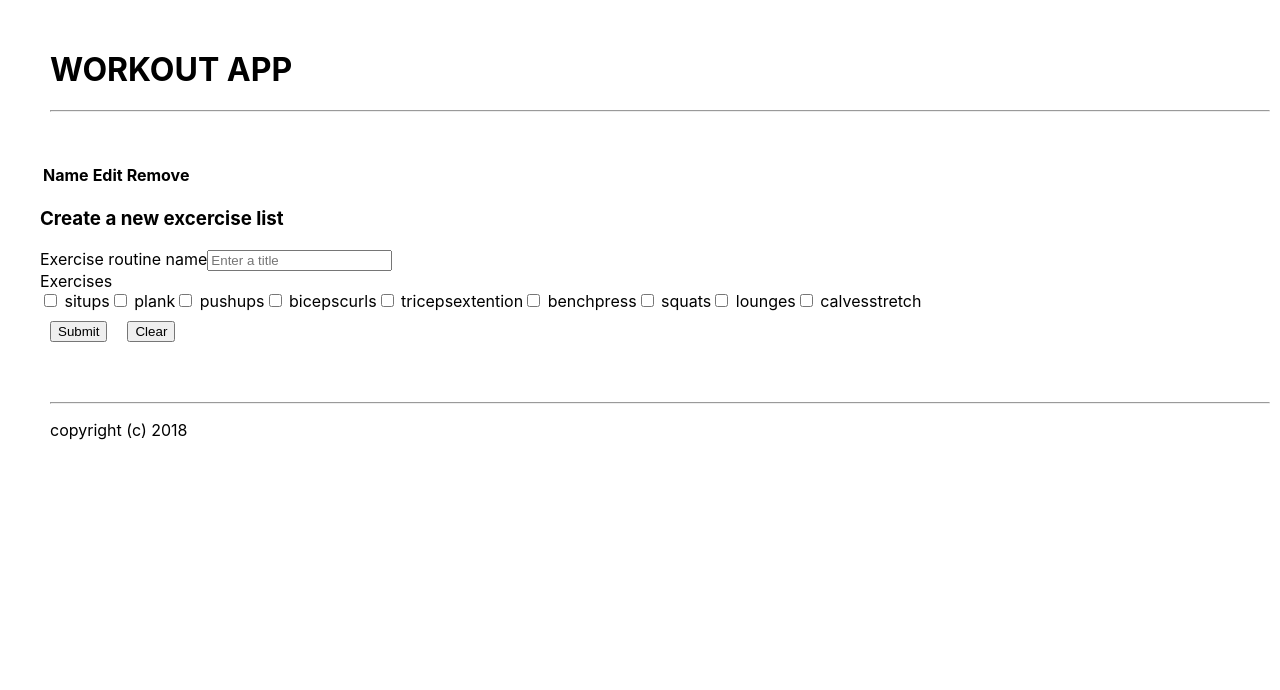
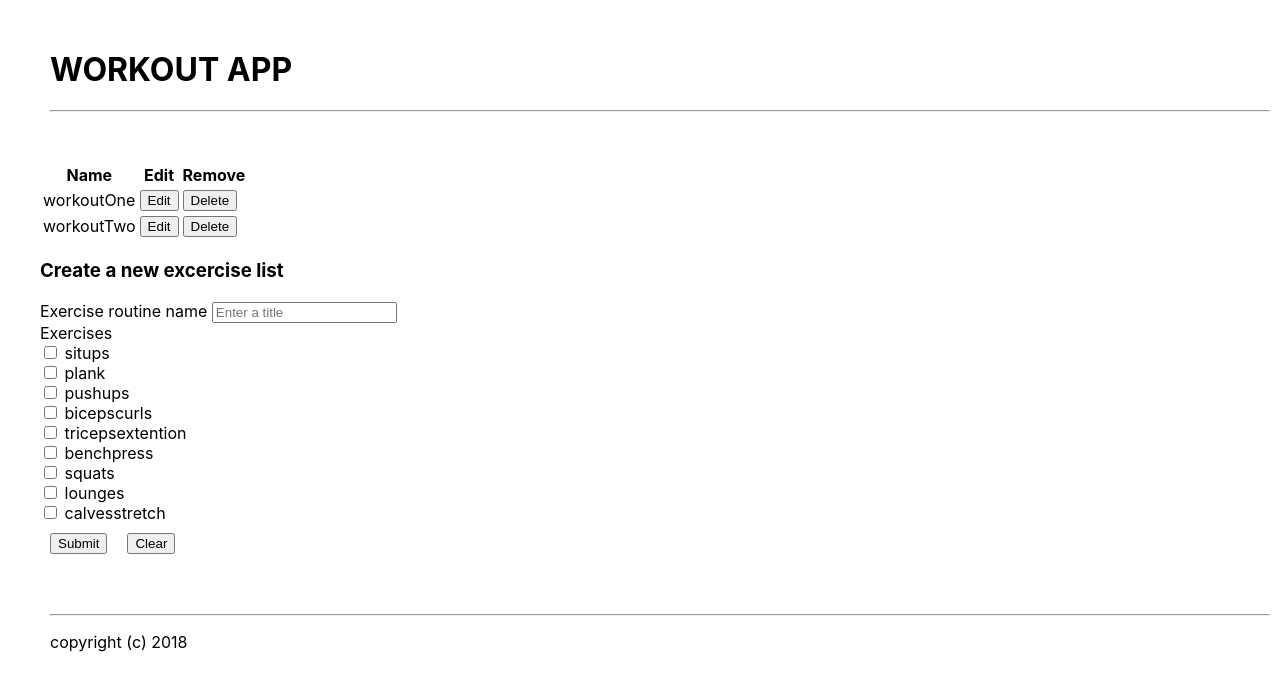
Before and after one commit to usaspiff/react-workout-app-forms, a React (Create React App) app: page / in a window 1280 px wide. Shown: the top 690 px of the page. Built offline with nearby package versions, Linux system fonts and the light colour scheme.

Commit message:
improved table

```diff
--- a/src/App.js
+++ b/src/App.js
@@ -7,7 +7,7 @@ import Footer from './components/Footer';
 
 class App extends Component {
   state = {
-    workouts: []
+    workouts: ['workoutOne', 'workoutTwo']
   };
 
   // editWorkout = index => {
@@ -52,4 +52,5 @@ class App extends Component {
 }
 }
 
+
 export default App;
--- a/src/components/CheckBox.js
+++ b/src/components/CheckBox.js
@@ -6,18 +6,12 @@ const CheckBox = (props) => {
             <label for={props.name} className='form-label'>{props.title}</label>
             <div className='checkbox'>
             {props.options.map(option => {
-                return (
-                    <label key={option} className='checkbox-inline'>
-                        <input
-
-                        id = {props.name}
-                        name = {props.name}
-                        onChange = {props.handleChange}
-                        value = {option}
-                        checked = {props.selectedOptions.indexOf(option) > -1}
-                        type='checkbox' /> {option}
+                return <div>
+                    <label key={option} className="checkbox-inline">
+                      <input id={props.name} name={props.name} onChange={props.handleChange} value={option} checked={props.selectedOptions.indexOf(option) > -1} type="checkbox" /> {option}
                     </label>
-                );
+                    <br />
+                  </div>;
             })}
             </div>
         </div>
--- a/src/containers/FormContainer.js
+++ b/src/containers/FormContainer.js
@@ -67,6 +67,7 @@ class FormContainer extends Component {
 
     submitForm = () => {
         this.props.handleSubmit(this.state);
+        console.log(this.state)
         this.setState(this.initialState);
     }
 
@@ -77,7 +78,7 @@ class FormContainer extends Component {
 
             <Input
                 inputType ={'text'}
-                title = {'Exercise routine name'}
+                title = {'Exercise routine name '}
                 name = {'name'}
                 value = {this.state.newRoutine.title}
                 placeholder = {'Enter a title'}
--- a/src/containers/persoRoutines.js
+++ b/src/containers/persoRoutines.js
@@ -15,7 +15,7 @@ const TableHeader = () => {
 const TableBody = props => {
     const rows = props.workoutData.map((row, index) => {
         return <tr key={index}>
-            <td>{row.title}</td>
+            <td>{row}</td>
             <td>
               <button onClick={() => props.editWorkout(index)}>
                 Edit
```
